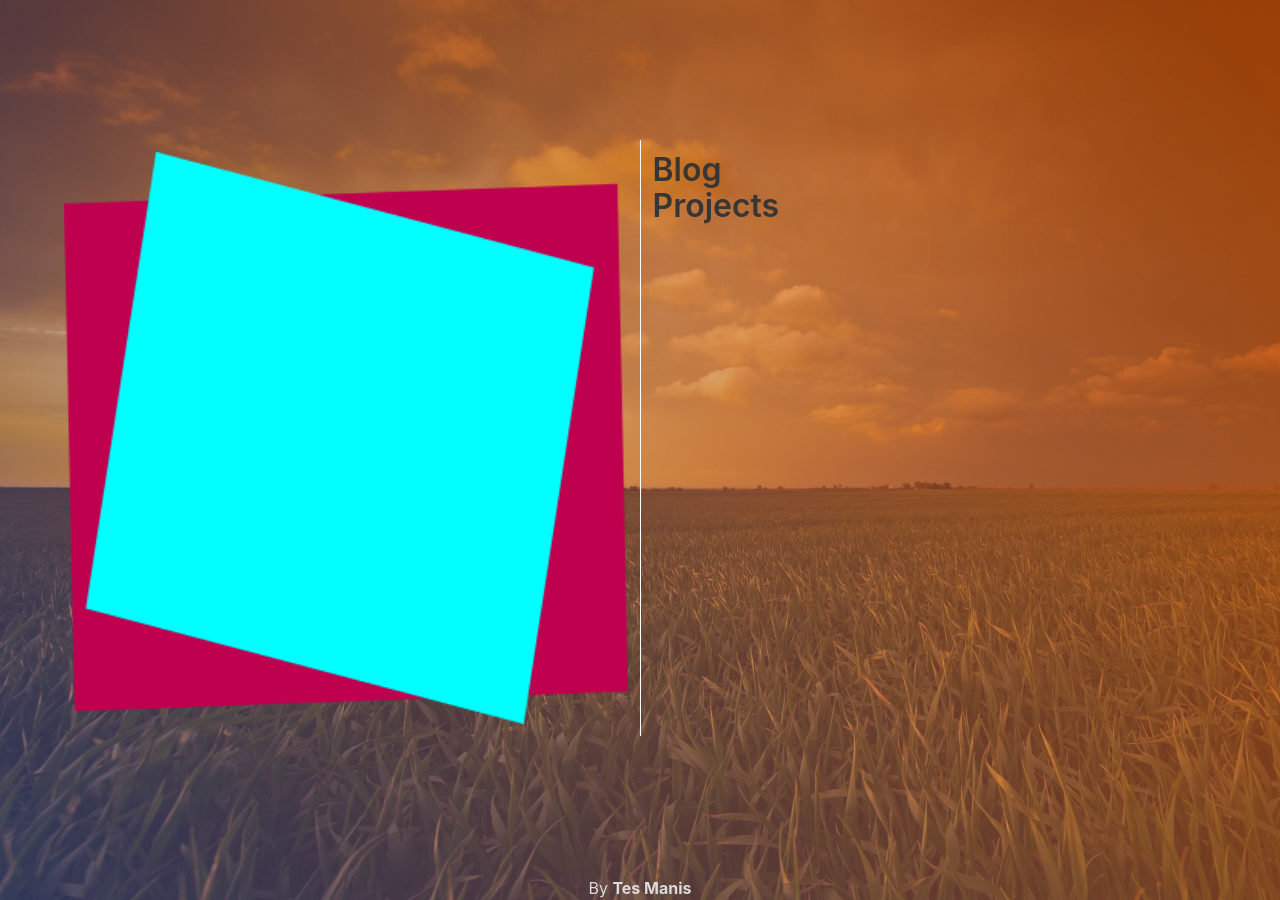
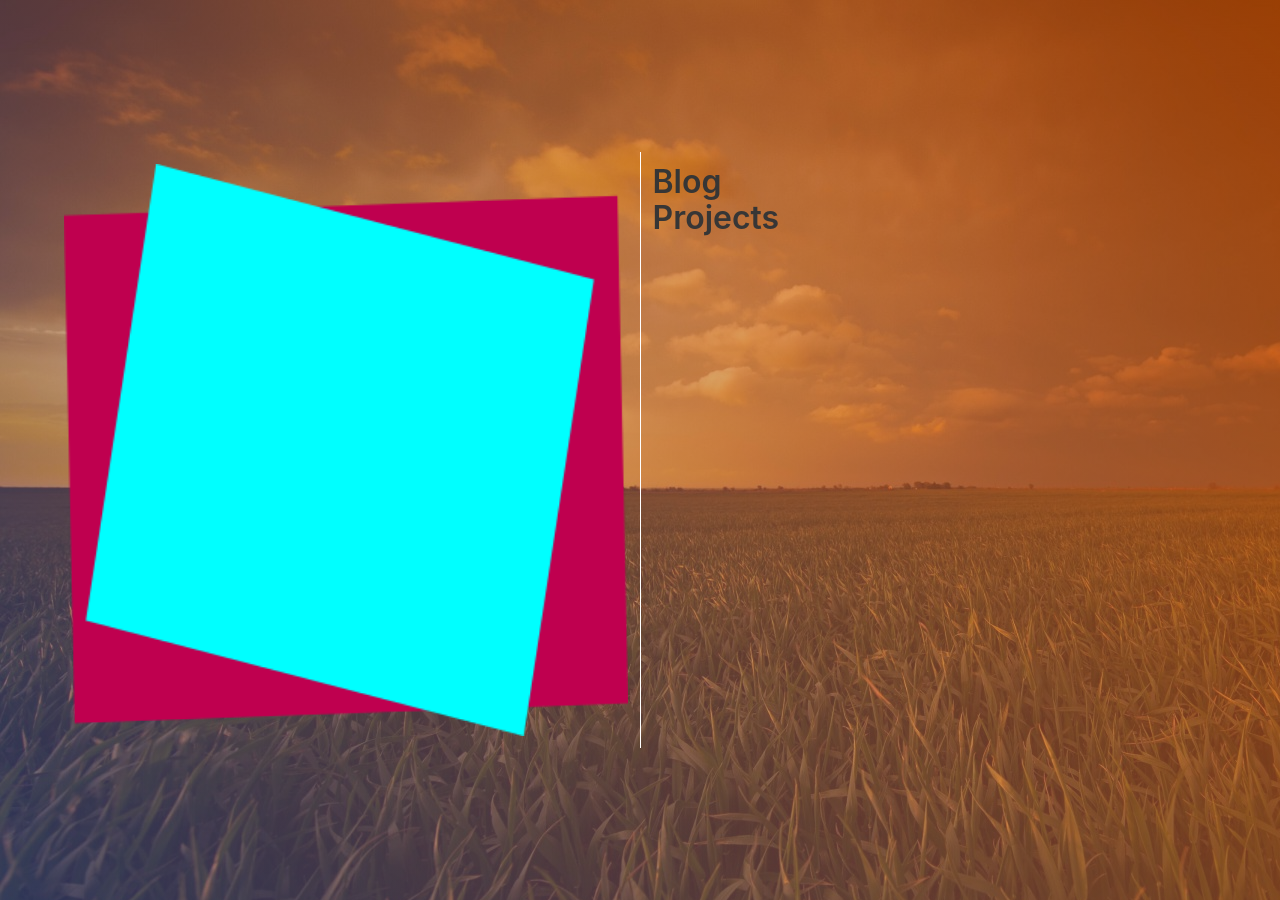
Before and after one commit to GulaAren/GulaAren.github.io, a Jekyll site: the page built from index.html, in a window 1280 px wide. Built offline with Jekyll 4.4.1, drawn with Linux system fonts in a browser that asks for light colours.

Commit message:
Minor change

```diff
--- a/_config.yml
+++ b/_config.yml
@@ -2,9 +2,9 @@
 permalink:           "/blog/:title/"
 excerpt_separator:   <!--more-->
 # Setup
-title:               TesManis
-tagline:             TesManis Blog
-url:                 "https://tesmanis.github.io"
+title:               GulaAren
+tagline:             GulaAren blog
+url:                 "https://GulaAren.github.io"
 paginate:            7
 paginate_path:       "/blog/:num/"
 baseurl:             ""
@@ -21,11 +21,11 @@
 
 # About/contact
 author:
-  name:              Tes Manis
-  url:               https://tesmanis.github.io
+  name:
+  url:               https://GulaAren.github.io
   email:             ""
 
 github:
-  repo:              https://github.com/TesManis
+  repo:              https://github.com/GulaAren
 
 #analytics_id:        ""
--- a/_includes/footer.html
+++ b/_includes/footer.html
@@ -2,7 +2,7 @@
   <div class="container">
     <div class="content has-text-centered">
       <p>
-        <strong>TesManis.github.io</strong> by <a href="{{ site.github.repo }}">TesManis</a>
+    <strong>GulaAren.github.io</strong> by <a href="{{ site.github.repo }}">GulaAren</a>
       </p>
     </div>
   </div>
--- a/index.html
+++ b/index.html
@@ -27,7 +27,9 @@
   <div class="hero-foot">
     <div class="content has-text-centered">
       <p class="has-text-grey-lighter">
-        By <strong><a class="has-text-grey-lighter" href="{{ site.github.repo }}">{{ site.author.name }}</a></strong>
+      <!--
+      By <strong><a class="has-text-grey-lighter" href="{{ site.github.repo }}">{{ site.author.name }}</a></strong>
+      -->
       </p>
     </div>
   </div>
```
Also changed, not shown: README.md.
